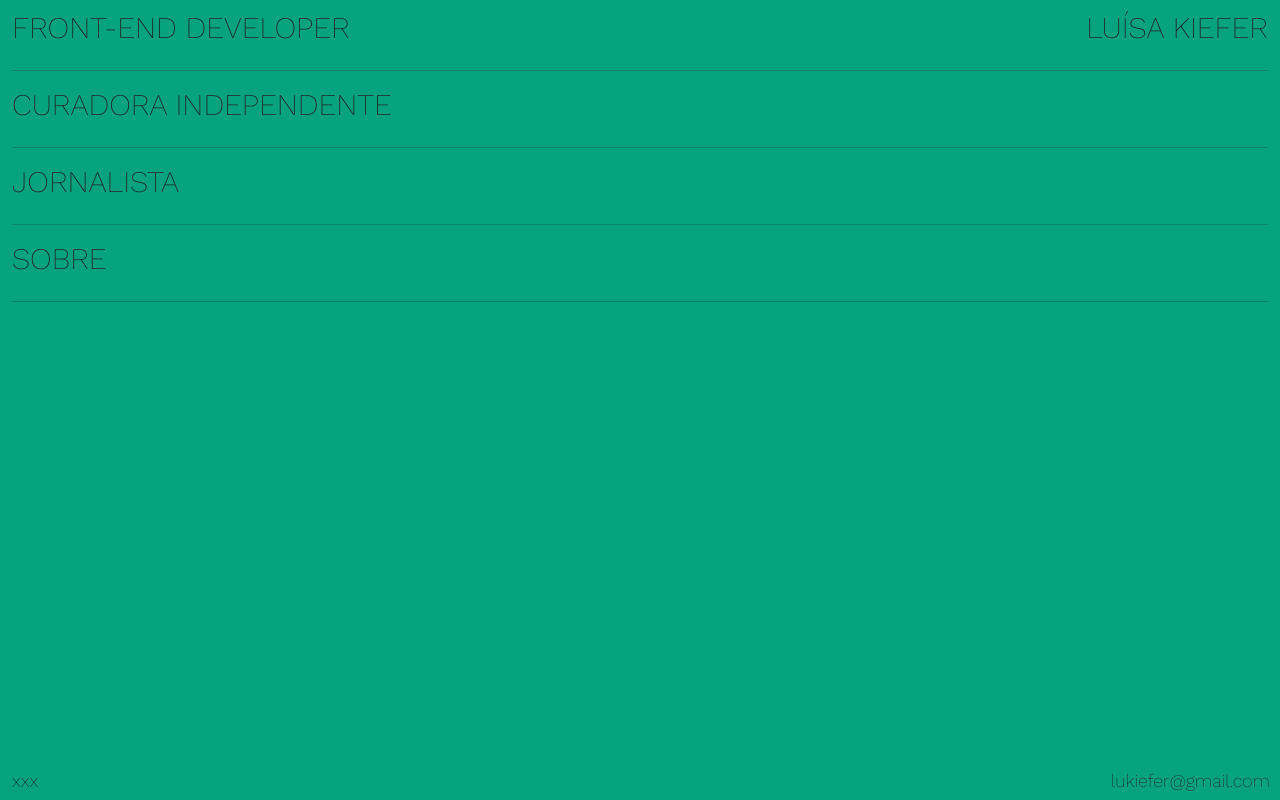
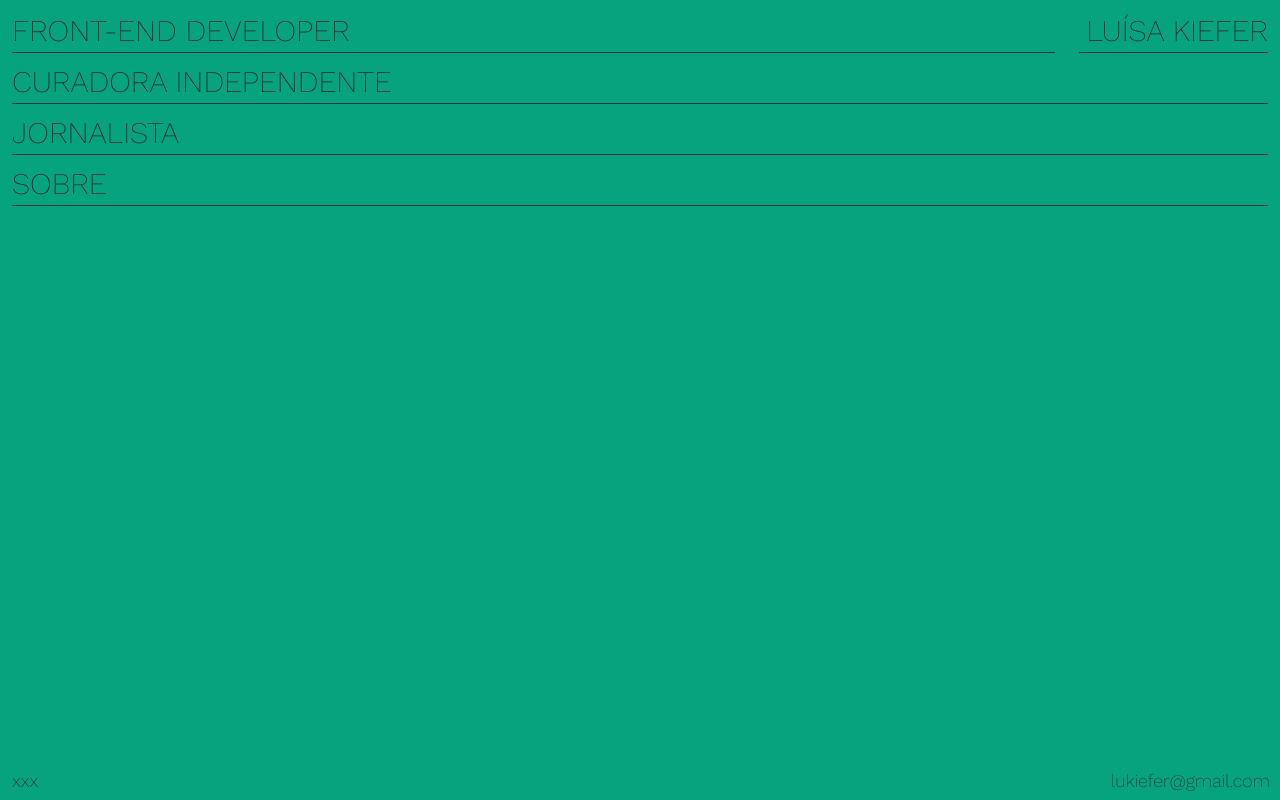
Before and after one commit to luisakiefer/portfolio, a plain HTML site: page index.html in a window 1280 px wide. Drawn offline with nearby package versions, Linux system fonts and the light colour scheme.

Commit message:
changed hr for border-bottom

```diff
--- a/index.html
+++ b/index.html
@@ -22,13 +22,13 @@
     <h1 class="text-end">LUÍSA KIEFER</h1>
   </div>
   </div>
-  <hr>
+
   <h1>CURADORA INDEPENDENTE</h1>
-  <hr>
+
   <h1>JORNALISTA</h1>
-  <hr>
+
   <h1>SOBRE</h1>
-  <hr>
+
 
   <div class="project-image">
     <img href="images/weather-app.png" />
--- a/styles/style.css
+++ b/styles/style.css
@@ -25,6 +25,12 @@ h4 {
   font-weight: 200;
 }
 
+h1{
+  border-bottom: 1px solid #333;
+  padding-top: 3px;
+  padding-bottom: 3px;
+}
+
 h1:hover {
   color: rgb(217, 217, 217);
 }
```
